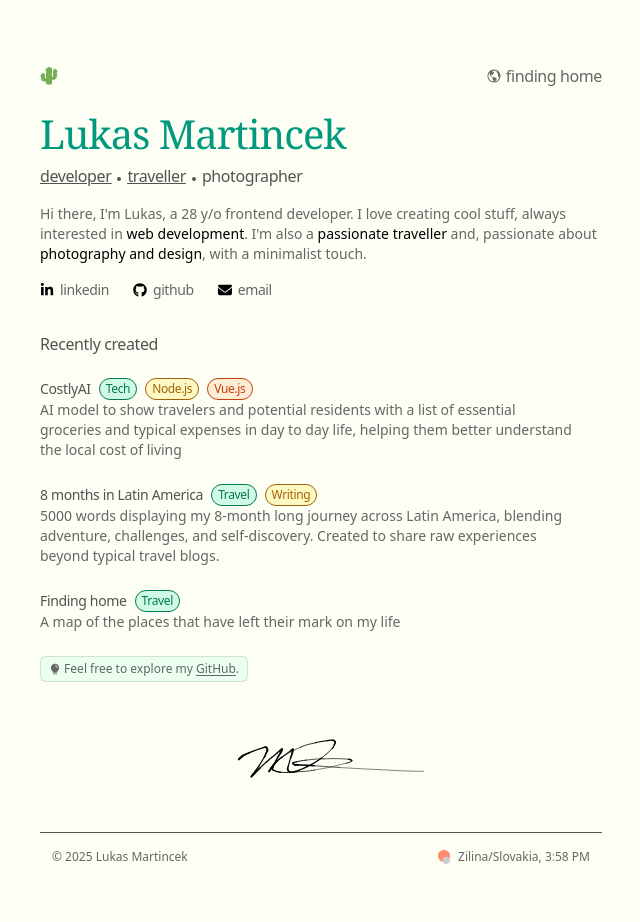
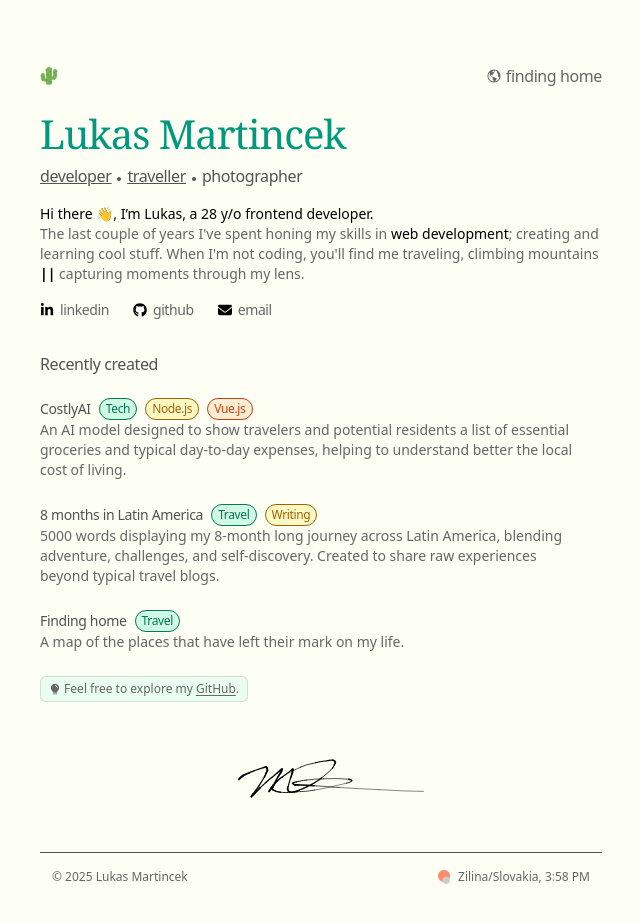
Before and after one commit to lmartincek/lukas-dev, an Astro site: page / in a window 1280 px wide. Shown: the whole page, without its empty margins (319-959 px from the left). Built offline with nearby package versions, Linux system fonts and the light colour scheme; Astro itself is replaced by a stand-in of ours.

Commit message:
add text change at index page

```diff
--- a/src/constants/projects.json
+++ b/src/constants/projects.json
@@ -4,7 +4,7 @@
     "title": "CostlyAI",
     "tags": ["Tech", "Node.js", "Vue.js"],
     "target": "_blank",
-    "description": "AI model to show travelers and potential residents with a list of essential groceries and typical expenses in day to day life, helping them better understand the local cost of living",
+    "description": "An AI model designed to show travelers and potential residents a list of essential groceries and typical day-to-day expenses, helping to understand better the local cost of living.",
     "link": "https://github.com/lmartincek/CostlyAI"
   },
   {
@@ -18,7 +18,7 @@
     "id": 2,
     "title": "Finding home",
     "tags": ["Travel"],
-    "description": "A map of the places that have left their mark on my life",
+    "description": "A map of the places that have left their mark on my life.",
     "link": "/finding-home/"
   }
 ]
--- a/src/pages/index.astro
+++ b/src/pages/index.astro
@@ -33,11 +33,9 @@ const socials = socialsData;
 		</div>
 
 		<p class="pt-4 text-sm">
-			Hi there, I'm Lukas, a 28 y/o frontend developer. I love
-			creating cool stuff, always interested in <span class="text-black">web development</span>.
-			I'm also a <span class="text-black">passionate traveller</span> and,
-			passionate about <span class="text-black">photography and design</span>, with a
-			minimalist touch.
+			<span class="text-black">Hi there 👋, I’m Lukas, a 28 y/o frontend developer.</span><br>
+			The last couple of years I've spent honing my skills in <span class="text-black">web development</span>; creating and learning cool stuff.
+			When I'm not coding, you'll find me traveling, climbing mountains <span class="font-bold text-black">||</span> capturing moments through my lens.
 		</p>
 
 		<div class="w-fit grid grid-cols-3 gap-2 pt-4 tracking-tight md:flex md:flex-row md:items-start">
```
